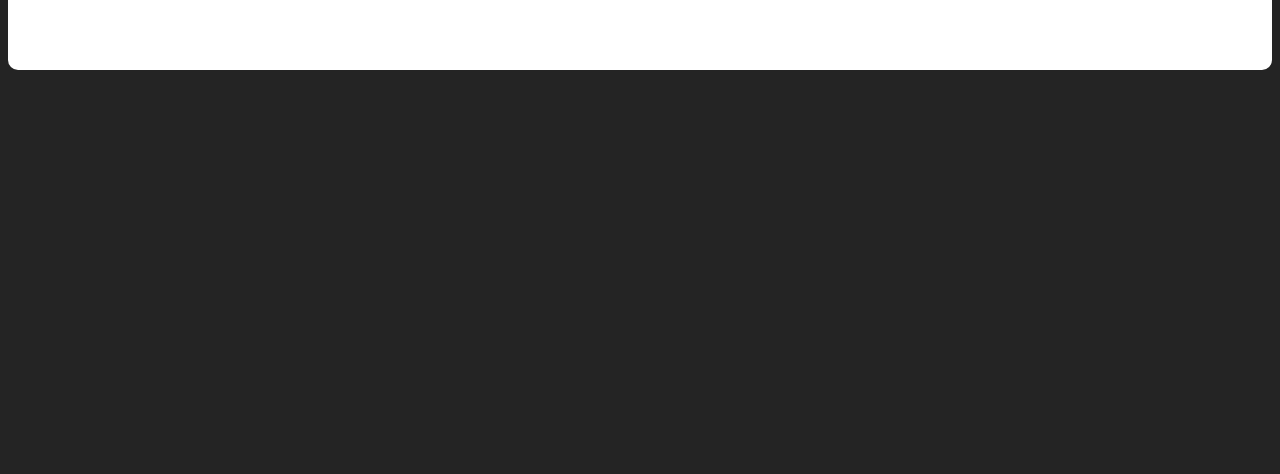
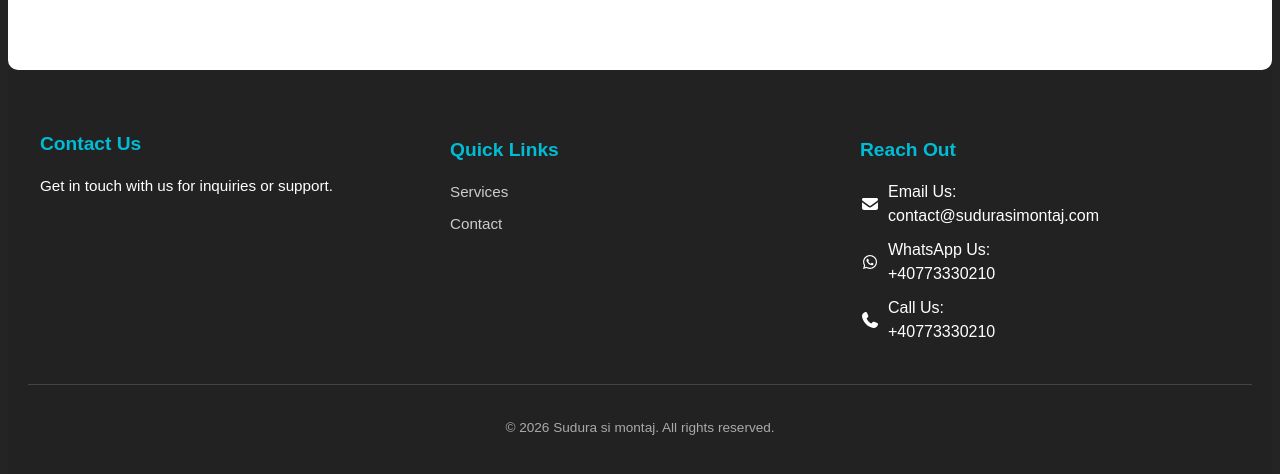
Before and after one commit to HangoverHGV/vadini, a React (Vite) app in the folder frontend/: page / in a window 1280 px wide. Shown: the part 1368-1842 px from the top of the page. Before the commit the page ends 1446 px from the top, so only its background shows below. Built offline with nearby package versions, Linux system fonts and the light colour scheme.

Commit message:
Contact Footer

```diff
--- /dev/null
+++ b/frontend/src/assets/css/ContactFooter.css
@@ -0,0 +1,104 @@
+.contact-footer {
+    background-color: #222; /* Dark background */
+    color: #fff; /* White text */
+    padding: 40px 20px;
+    font-family: Arial, sans-serif;
+}
+
+.footer-content {
+    max-width: 1200px;
+    margin: 0 auto;
+    display: flex;
+    flex-wrap: wrap;
+    justify-content: space-between;
+    gap: 30px;
+}
+
+.footer-section {
+    flex: 1;
+    min-width: 250px; /* Minimum width for sections before wrapping */
+}
+
+.footer-section h3, .footer-section h4 {
+    color: var(--primary-color); /* Accent color for headings, assuming --primary-color is defined */
+    margin-bottom: 15px;
+    font-size: 1.2rem;
+}
+
+.footer-section p {
+    font-size: 0.95rem;
+    line-height: 1.6;
+    margin-bottom: 10px;
+}
+
+.footer-section ul {
+    list-style: none;
+    padding: 0;
+    margin: 0;
+}
+
+.footer-section ul li {
+    margin-bottom: 8px;
+}
+
+.footer-section ul li a {
+    color: #ccc;
+    text-decoration: none;
+    font-size: 0.95rem;
+    transition: color 0.3s ease;
+}
+
+.footer-section ul li a:hover {
+    color: var(--primary-color);
+}
+
+.social-links {
+    display: flex;
+    flex-direction: column;
+    gap: 10px;
+}
+
+.contact-link {
+    color: #fff;
+    text-decoration: none;
+    display: flex;
+    align-items: center;
+    gap: 8px;
+    font-size: 1rem;
+    transition: color 0.3s ease;
+}
+
+.contact-link:hover {
+    color: var(--primary-color);
+}
+
+.contact-link svg {
+    width: 20px; /* You can adjust the size here */
+    height: 20px; /* You can adjust the size here */
+    fill: currentColor; /* This makes the icon color match the text color */
+    flex-shrink: 0; /* Prevents the icon from shrinking if the text wraps */
+}
+
+.footer-bottom {
+    text-align: center;
+    margin-top: 40px;
+    padding-top: 20px;
+    border-top: 1px solid #444;
+    font-size: 0.85rem;
+    color: #aaa;
+}
+
+@media (max-width: 768px) {
+    .footer-content {
+        flex-direction: column;
+        align-items: center;
+        text-align: center;
+    }
+    .footer-section {
+        min-width: unset;
+        width: 100%;
+    }
+    .footer-section ul, .social-links {
+        align-items: center;
+    }
+}
--- a/frontend/src/assets/images/flags/RomanianFlag.jsx
+++ b/frontend/src/assets/images/flags/RomanianFlag.jsx
@@ -1,5 +1,3 @@
-import React from 'react';
-
 const RomanianFlag = (props) => (
     <svg xmlns="http://www.w3.org/2000/svg" viewBox="0 0 3 2" width="24" height="16" {...props}>
         <path fill="#002B7F" d="M0 0h1v2H0z" />
--- /dev/null
+++ b/frontend/src/assets/images/flags/helper_images.jsx
@@ -0,0 +1,10 @@
+
+
+
+
+const Envelope = <svg xmlns="http://www.w3.org/2000/svg" viewBox="0 0 640 640"><path d="M112 128C85.5 128 64 149.5 64 176C64 191.1 71.1 205.3 83.2 214.4L291.2 370.4C308.3 383.2 331.7 383.2 348.8 370.4L556.8 214.4C568.9 205.3 576 191.1 576 176C576 149.5 554.5 128 528 128L112 128zM64 260L64 448C64 483.3 92.7 512 128 512L512 512C547.3 512 576 483.3 576 448L576 260L377.6 408.8C343.5 434.4 296.5 434.4 262.4 408.8L64 260z"/></svg>
+const WhatsApp = <svg xmlns="http://www.w3.org/2000/svg" viewBox="0 0 640 640"><path d="M476.9 161.1C435 119.1 379.2 96 319.9 96C197.5 96 97.9 195.6 97.9 318C97.9 357.1 108.1 395.3 127.5 429L96 544L213.7 513.1C246.1 530.8 282.6 540.1 319.8 540.1L319.9 540.1C442.2 540.1 544 440.5 544 318.1C544 258.8 518.8 203.1 476.9 161.1zM319.9 502.7C286.7 502.7 254.2 493.8 225.9 477L219.2 473L149.4 491.3L168 423.2L163.6 416.2C145.1 386.8 135.4 352.9 135.4 318C135.4 216.3 218.2 133.5 320 133.5C369.3 133.5 415.6 152.7 450.4 187.6C485.2 222.5 506.6 268.8 506.5 318.1C506.5 419.9 421.6 502.7 319.9 502.7zM421.1 364.5C415.6 361.7 388.3 348.3 383.2 346.5C378.1 344.6 374.4 343.7 370.7 349.3C367 354.9 356.4 367.3 353.1 371.1C349.9 374.8 346.6 375.3 341.1 372.5C308.5 356.2 287.1 343.4 265.6 306.5C259.9 296.7 271.3 297.4 281.9 276.2C283.7 272.5 282.8 269.3 281.4 266.5C280 263.7 268.9 236.4 264.3 225.3C259.8 214.5 255.2 216 251.8 215.8C248.6 215.6 244.9 215.6 241.2 215.6C237.5 215.6 231.5 217 226.4 222.5C221.3 228.1 207 241.5 207 268.8C207 296.1 226.9 322.5 229.6 326.2C232.4 329.9 268.7 385.9 324.4 410C359.6 425.2 373.4 426.5 391 423.9C401.7 422.3 423.8 410.5 428.4 397.5C433 384.5 433 373.4 431.6 371.1C430.3 368.6 426.6 367.2 421.1 364.5z"/></svg>
+const Phone = <svg xmlns="http://www.w3.org/2000/svg" viewBox="0 0 640 640"><path d="M224.2 89C216.3 70.1 195.7 60.1 176.1 65.4L170.6 66.9C106 84.5 50.8 147.1 66.9 223.3C104 398.3 241.7 536 416.7 573.1C493 589.3 555.5 534 573.1 469.4L574.6 463.9C580 444.2 569.9 423.6 551.1 415.8L453.8 375.3C437.3 368.4 418.2 373.2 406.8 387.1L368.2 434.3C297.9 399.4 241.3 341 208.8 269.3L253 233.3C266.9 222 271.6 202.9 264.8 186.3L224.2 89z"/></svg>
+
+export default  Envelope
+export {WhatsApp, Phone}
--- a/frontend/src/components/CapabilitiesSection.jsx
+++ b/frontend/src/components/CapabilitiesSection.jsx
@@ -9,7 +9,7 @@
 
     const intl = useIntl();
     const [activeCapability, setActiveCapability] = useState(capabilities[0]);
-    const [imageSrc, setImageSrc] = useState('');
+    const [imageSrc, setImageSrc] = useState(null);
 
     useEffect(() => {
         let isMounted = true;
@@ -45,9 +45,9 @@
         {/* Right Side: Text and List */}
         <div className="text-column">
           <h2 className="section-title">
-            Core
+            {intl.formatMessage({ id: "capabilities.title1" })}
             <br />
-            Capabilities
+            {intl.formatMessage({ id: "capabilities.title2" })}
           </h2>
 
           <div className="capabilities-list">
--- /dev/null
+++ b/frontend/src/components/ContactFooter.jsx
@@ -0,0 +1,54 @@
+import { useIntl } from 'react-intl';
+import { Link } from 'react-router-dom';
+import '../assets/css/ContactFooter.css';
+import Envelope from '../assets/images/flags/helper_images.jsx'
+import {WhatsApp, Phone} from '../assets/images/flags/helper_images.jsx'
+
+export default function ContactFooter() {
+    const intl = useIntl();
+
+    // Replace with your actual email and phone number
+    const emailAddress = 'contact@sudurasimontaj.com';
+    const myEmailAddress = 'hangobogdan@sudurasimontaj.com' // TODO: Replace with actual email
+    const phoneNumber = '+40773330210'; // TODO: Replace with actual phone number (include country code, no spaces or hyphens)
+
+    return (
+        <footer className="contact-footer">
+            <div className="footer-content">
+                <div className="footer-section">
+                    <h3>{intl.formatMessage({ id: 'footer.contactUs' })}</h3>
+                    <p>{intl.formatMessage({ id: 'footer.getInTouch' })}</p>
+                </div>
+                <div className="footer-section">
+                    <h4>{intl.formatMessage({ id: 'footer.quickLinks' })}</h4>
+                    <ul>
+                        <li><Link to="/services">{intl.formatMessage({ id: 'nav.services' })}</Link></li>
+                        <li><Link to="/contact">{intl.formatMessage({ id: 'nav.contact' })}</Link></li>
+                        {/* Add more links as needed, e.g., to Home, About, etc. */}
+                    </ul>
+                </div>
+                <div className="footer-section">
+                    <h4>{intl.formatMessage({ id: 'footer.reachOut' })}</h4>
+                    <div className="social-links">
+                        <a href={`mailto:${emailAddress}`} className="contact-link">
+                            {Envelope}
+                            {intl.formatMessage({ id: 'footer.emailUs' })}: <br/>{emailAddress}
+                        </a>
+                        <a href={`https://wa.me/${phoneNumber}`} target="_blank" rel="noopener noreferrer" className="contact-link">
+                            {WhatsApp}
+                            {intl.formatMessage({ id: 'footer.whatsappUs' })}: <br/>{phoneNumber}
+                        </a>
+                        <a href={`tel:${phoneNumber}`} className="contact-link">
+                            {Phone}
+                            {intl.formatMessage({ id: 'footer.callUs' })}: <br/>{phoneNumber}
+                        </a>
+
+                    </div>
+                </div>
+            </div>
+            <div className="footer-bottom">
+                <p>&copy; {new Date().getFullYear()} {intl.formatMessage({ id: 'footer.companyName' })}. {intl.formatMessage({ id: 'footer.allRightsReserved' })}</p>
+            </div>
+        </footer>
+    );
+}
--- a/frontend/src/components/Layout.jsx
+++ b/frontend/src/components/Layout.jsx
@@ -1,5 +1,6 @@
 import { Outlet } from 'react-router-dom';
 import Navabar from './Navbar';
+import ContactFooter from './ContactFooter';
 
 
 export default function Layout({ switchLocale, locale }) {
@@ -8,6 +9,7 @@
             <div>
                 <Navabar switchLocale={switchLocale} locale={locale} />
                 <Outlet />
+                <ContactFooter />
             </div>
         </>
     );
--- a/frontend/src/index.css
+++ b/frontend/src/index.css
@@ -11,6 +11,11 @@
   text-rendering: optimizeLegibility;
   -webkit-font-smoothing: antialiased;
   -moz-osx-font-smoothing: grayscale;
+
+  --primary-color: #00bcd4; /* Accent color */
+  --text-color: #ffffff;
+  --bg-color: #000000;
+  --max-width: 1200px;
 }
 
 
--- a/frontend/src/locales/en.json
+++ b/frontend/src/locales/en.json
@@ -5,6 +5,8 @@
   "hero.subtitle": "Expert welding solutions for industrial equipment, custom fabrication, and heavy-duty steel construction.",
   "nav.services": "Services",
   "nav.contact": "Contact",
+  "capabilities.title1": "Core",
+  "capabilities.title2": "Capabilities",
   "capabilities.demolition.title": "Demolition Containers",
   "capabilities.demolition.description": "Engineered for extreme durability, our heavy-duty containers are built to withstand the rigorous demands of demolition and industrial waste management projects.",
   "capabilities.trailers.title": "Custom Trailers",
@@ -12,5 +14,14 @@
   "capabilities.hoists.title": "Hoists & Trestles",
   "capabilities.hoists.description": "Reliable and certified lifting equipment and support structures for construction and industrial sites, ensuring safety and efficiency.",
   "capabilities.repair.title": "Excavator Repair",
-  "capabilities.repair.description": "Comprehensive repair and refurbishment services for heavy machinery, minimizing downtime and restoring equipment to peak operational performance."
+  "capabilities.repair.description": "Comprehensive repair and refurbishment services for heavy machinery, minimizing downtime and restoring equipment to peak operational performance.",
+  "footer.contactUs": "Contact Us",
+  "footer.getInTouch": "Get in touch with us for inquiries or support.",
+  "footer.quickLinks": "Quick Links",
+  "footer.reachOut": "Reach Out",
+  "footer.emailUs": "Email Us",
+  "footer.whatsappUs": "WhatsApp Us",
+  "footer.companyName": "Sudura si montaj",
+  "footer.allRightsReserved": "All rights reserved.",
+  "footer.callUs": "Call Us"
 }
--- a/frontend/src/locales/ro.json
+++ b/frontend/src/locales/ro.json
@@ -5,6 +5,8 @@
   "hero.subtitle": "Soluții de sudură pentru echipamente industriale, fabricație personalizată și construcții din oțel de mare tonaj",
   "nav.services": "Servicii",
   "nav.contact": "Contact",
+  "capabilities.title1": "Servicii",
+  "capabilities.title2": "de Bază",
   "capabilities.demolition.title": "Containere de demolare",
   "capabilities.demolition.description": "Proiectate pentru durabilitate extremă, containerele noastre heavy-duty sunt construite pentru a rezista cerințelor riguroase ale proiectelor de demolare și management al deșeurilor industriale.",
   "capabilities.trailers.title": "Remorci personalizate",
@@ -12,5 +14,14 @@
   "capabilities.hoists.title": "Palanuri & Suporți industriali",
   "capabilities.hoists.description": "Echipamente de ridicare și structuri de sprijin fiabile și certificate pentru șantiere de construcții și industriale, asigurând siguranță și eficiență.",
   "capabilities.repair.title": "Reparații excavatoare",
-  "capabilities.repair.description": "Servicii complete de reparații și recondiționare pentru utilaje grele, minimizând timpul de inactivitate și restabilind echipamentele la performanța operațională maximă."
+  "capabilities.repair.description": "Servicii complete de reparații și recondiționare pentru utilaje grele, minimizând timpul de inactivitate și restabilind echipamentele la performanța operațională maximă.",
+  "footer.contactUs": "Contactați-ne",
+  "footer.getInTouch": "Luați legătura cu noi pentru întrebări sau suport.",
+  "footer.quickLinks": "Link-uri rapide",
+  "footer.reachOut": "Contact",
+  "footer.emailUs": "Trimiteți-ne un email",
+  "footer.whatsappUs": "Contactați-ne pe WhatsApp",
+  "footer.companyName": "Sudura si montaj",
+  "footer.allRightsReserved": "Toate drepturile rezervate.",
+  "footer.callUs": "Sunați-ne"
 }
```
Also changed, not shown: frontend/src/assets/css/Hero.css (+15 -2 lines), frontend/src/components/Contact.jsx (added, +12 -0 lines).
